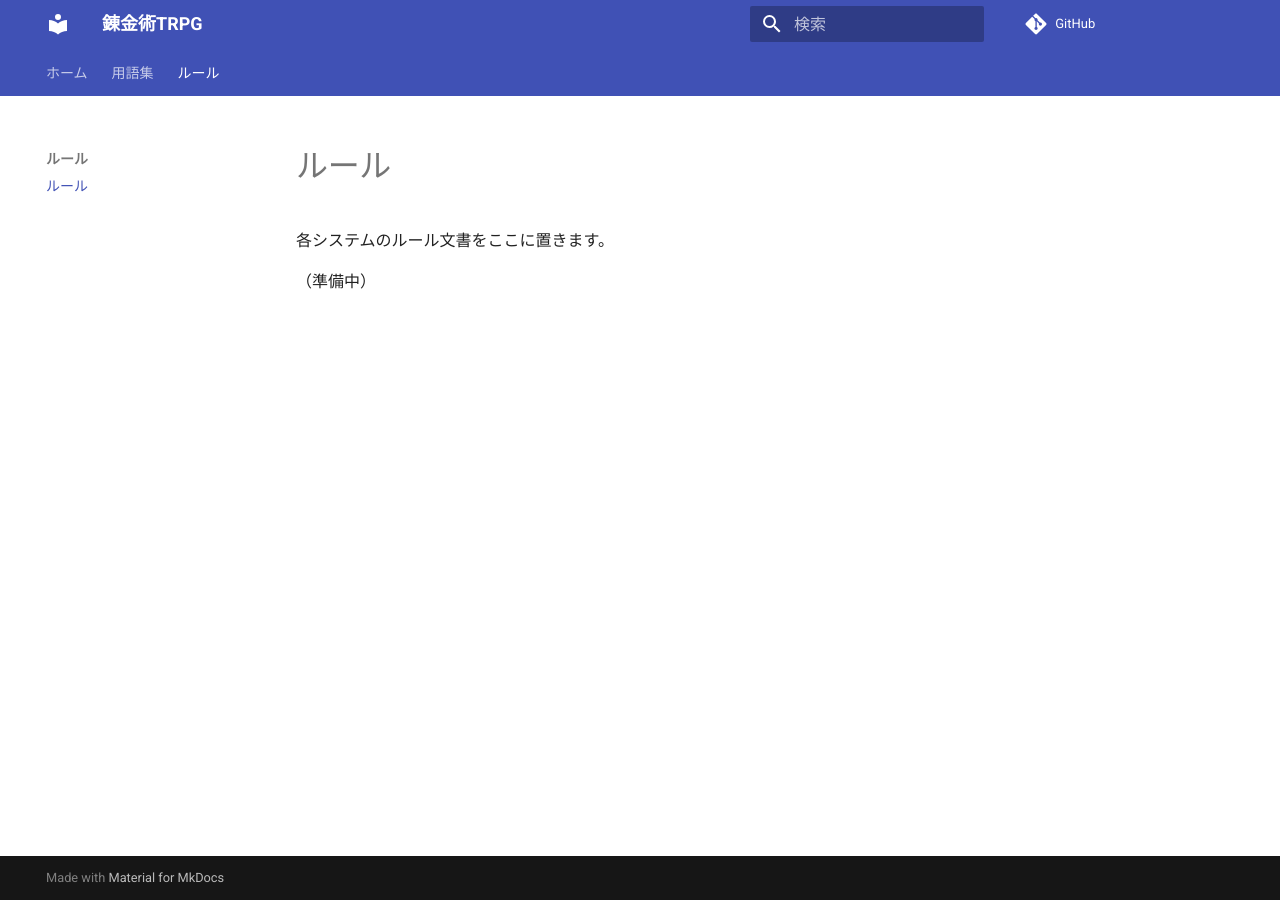
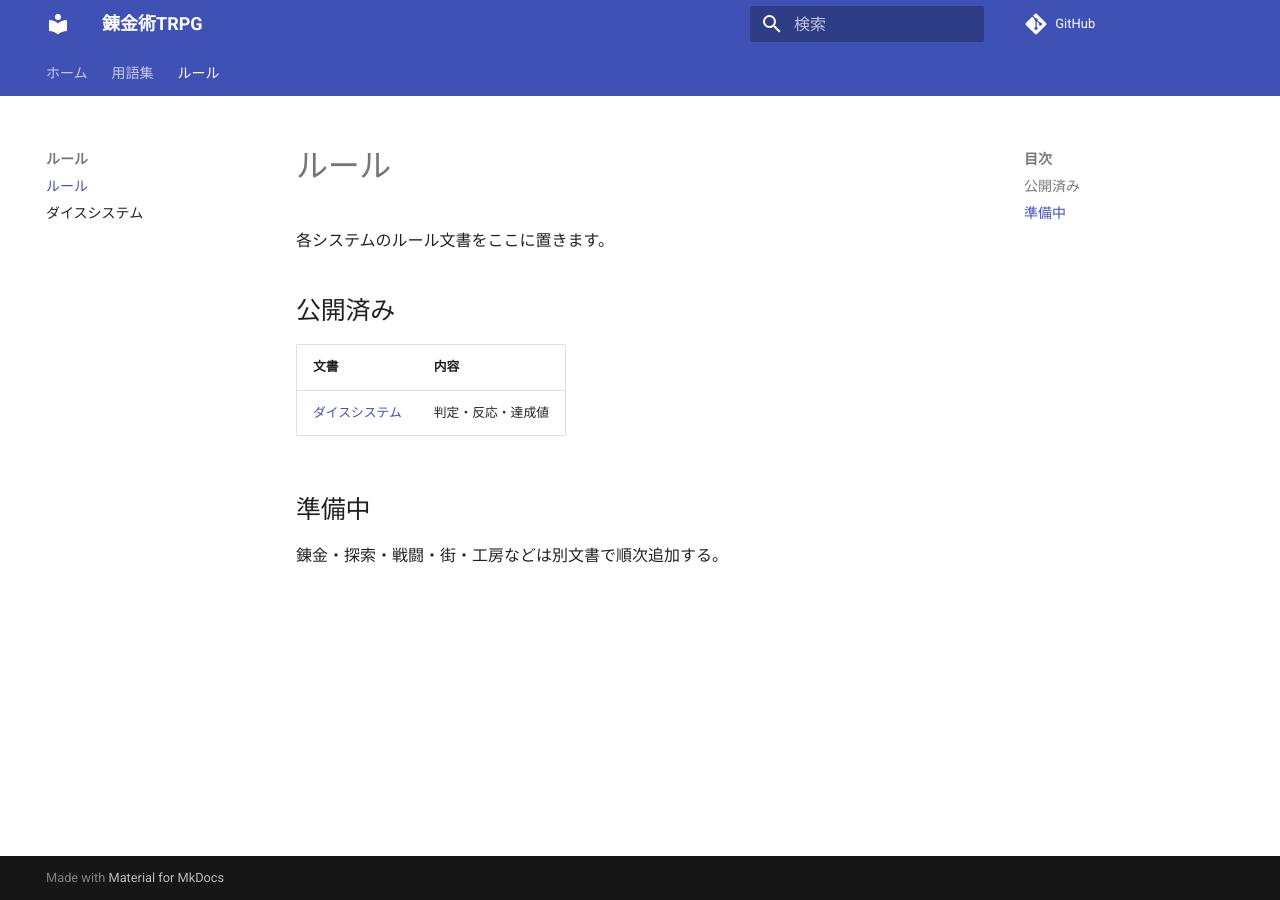
Before and after one commit to yonpachi/ScholiaOfEidopoiesis, an MkDocs documentation site: the page built from docs/rules/index.md, in a window 1280 px wide. Built offline with MkDocs 1.6.1 and Material for MkDocs 9.7.7, drawn with Linux system fonts in a browser that asks for light colours; comment, search, counter and statistics services are not loaded.

Commit message:
add : dice.md

```diff
--- a/docs/rules/index.md
+++ b/docs/rules/index.md
@@ -2,4 +2,12 @@
 
 各システムのルール文書をここに置きます。
 
-（準備中）
+## 公開済み
+
+| 文書 | 内容 |
+| ---- | ---- |
+| [ダイスシステム](dice.md) | 判定・反応・達成値 |
+
+## 準備中
+
+錬金・探索・戦闘・街・工房などは別文書で順次追加する。
--- a/mkdocs.yml
+++ b/mkdocs.yml
@@ -37,3 +37,4 @@ nav:
   - 用語集: glossary.md
   - ルール:
     - rules/index.md
+    - ダイスシステム: rules/dice.md
```
Also changed, not shown: docs/rules/dice.md (renamed from draft/rules/dice.md, +0 -8 lines).
